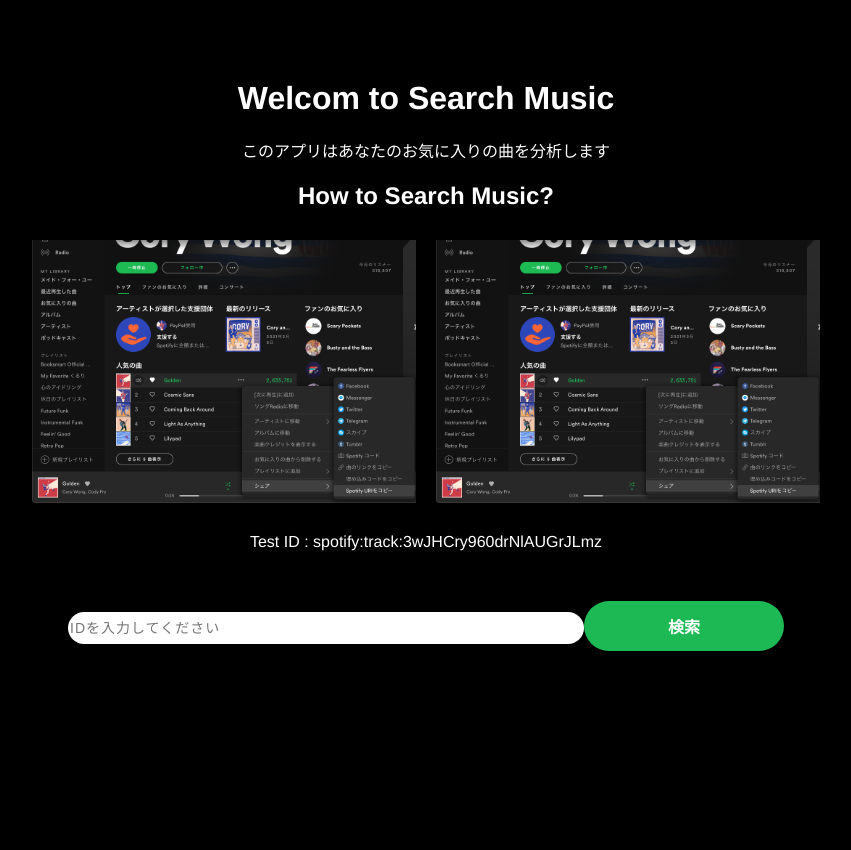
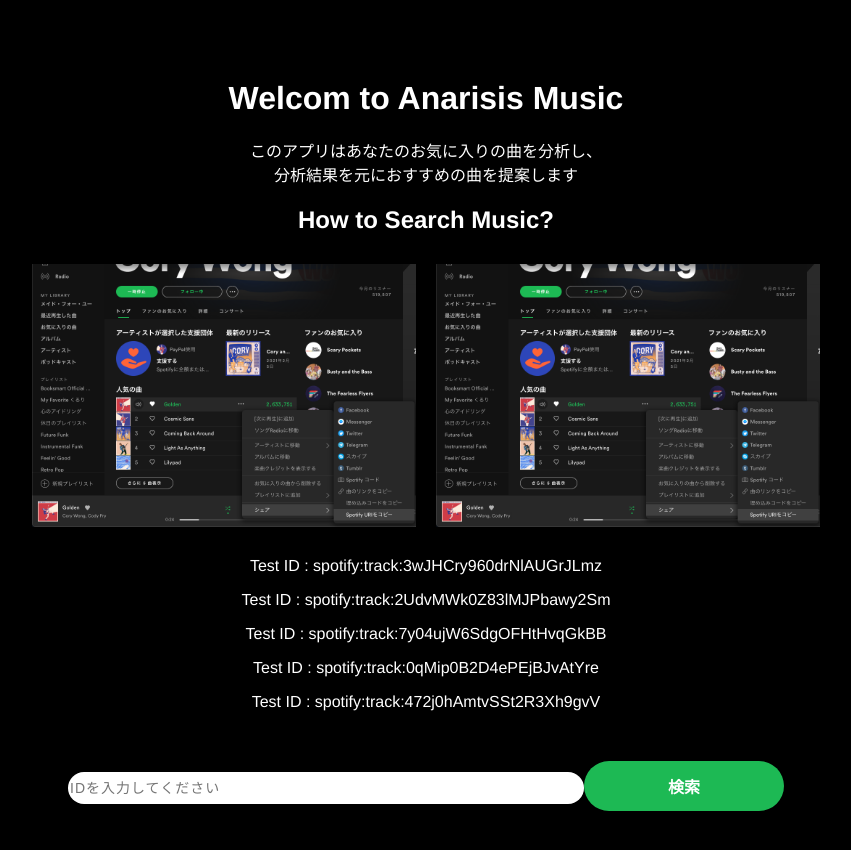
Before and after one commit to afroman09/search-music, a React (Create React App) app: page / in a window 1280 px wide. Shown: the top 850 px of the page, without its empty margins (214-1065 px from the left). Before the commit the page ends 800 px from the top, so only its background shows below. Built offline with nearby package versions, Linux system fonts and the light colour scheme.

Commit message:
スタイルの修正

```diff
--- a/src/components/ContentsView/ContentsView.js
+++ b/src/components/ContentsView/ContentsView.js
@@ -4,7 +4,6 @@
 import Style from "./ContentsView.module.scss";
 
 const ContentsView = (props) => {
-
   return (
     <div className={Style.container}>
       <div className={Style.maincontents}>
@@ -18,24 +17,15 @@
               {props.searchContents.trackName}
             </div>
           </p>
-            <ul>
-              <li>
-                danceability : {props.trackInformation.danceability}
-                (踊りやすさ)
-              </li>
-              <li>energy : {props.trackInformation.energy} (曲の過激さ) </li>
-              <li>key : {props.trackInformation.key} (楽曲のキー)</li>
-              <li>
-                loudness: {props.trackInformation.loudness}
-                (音量・音圧（db）の平均値)
-              </li>
-              <li>
-                mode : {props.trackInformation.mode} (調性
-                メジャー=1、マイナー=0)
-              </li>
-              <li>valence : {props.trackInformation.valence} (明るさ)</li>
-              <li>tempo : {props.trackInformation.tempo} (BPM)</li>
-            </ul>
+          <ul>
+            <li>danceability : {props.trackInformation.danceability} 踊りやすさ(1に近づくほど踊りやすい)</li>
+            <li>energy : {props.trackInformation.energy} 曲の過激さ(1に近づくほど過激) </li>
+            <li>key : {props.trackInformation.key}  (楽曲のキー)</li>
+            <li>loudness: {props.trackInformation.loudness} (音量・音圧（db）の平均値)</li>
+            <li>mode : {props.trackInformation.mode} (調性 メジャー=1、マイナー=0)</li>
+            <li>valence : {props.trackInformation.valence} 明るさ(1に近いほど明るい)</li>
+            <li>tempo : {props.trackInformation.tempo} BPM(曲の速さ)</li>
+          </ul>
           <ReactAudioPlayer
             className={Style.audio}
             src={props.searchContents.trackPreviewURL}
--- a/src/components/Header/Header.js
+++ b/src/components/Header/Header.js
@@ -10,9 +10,11 @@
     e.preventDefault();
     if (term === "") {
       alert("IDを入力してください");
-    } else {
+    } else if (term.startsWith("s")) {
       const ret = term.replace("spotify:track:", "");
       history.push(`/Search?query=${ret}`);
+    }else {
+      alert('IDに誤りがあります')
     }
   };
 
--- a/src/components/SimilarPage/SimilarPage.js
+++ b/src/components/SimilarPage/SimilarPage.js
@@ -1,3 +1,4 @@
+/* eslint-disable no-sequences */
 /* eslint-disable no-unused-expressions */
 /* eslint-disable jsx-a11y/alt-text */
 import React, { useState } from "react";
--- a/src/components/Templates/Home.js
+++ b/src/components/Templates/Home.js
@@ -1,18 +1,28 @@
 import React from "react";
 // import { Link } from "react-router-dom";
-import TopImg from '../Img/Top-Img1.jpeg'
+import TopImg1 from '../Img/Top-Img1.jpeg'
+// import TopImg2 from '../Img/Top-Img2.jpeg'
 import Style from './Home.module.scss'
 import Header from '../Header/Header.js'
 
 const Home = () => {
   return (
     <div className={Style.container}>
-      <h1>Welcom to Search Music</h1>
-      <p>このアプリはあなたのお気に入りの曲を分析します</p>
+      <h1>Welcom to Anarisis Music</h1>
+      <p>このアプリはあなたのお気に入りの曲を分析し、
+        <br />
+        分析結果を元におすすめの曲を提案します</p>
       <h2>How to Search Music?</h2>
-      <img className={Style.img} src={TopImg} alt="画像"/>
-      <img className={Style.img} src={TopImg} alt="画像"/>
+      <div className={Style.imgcontainer}>
+      <img className={Style.img} src={TopImg1} alt="画像"/>
+      <img className={Style.img} src={TopImg1} alt="画像"/>
+      {/* <img className={Style.img2} src={TopImg2} alt="画像"/> */}
+      </div>
       <p>Test ID : spotify:track:3wJHCry960drNlAUGrJLmz</p>
+      <p>Test ID : spotify:track:2UdvMWk0Z83lMJPbawy2Sm</p>
+      <p>Test ID : spotify:track:7y04ujW6SdgOFHtHvqGkBB</p>
+      <p>Test ID : spotify:track:0qMip0B2D4ePEjBJvAtYre</p>
+      <p>Test ID : spotify:track:472j0hAmtvSSt2R3Xh9gvV</p>
         <Header />
     </div>
   );
--- a/src/components/Templates/Home.module.scss
+++ b/src/components/Templates/Home.module.scss
@@ -1,7 +1,6 @@
 .container {
     text-align: center;
     margin: 10vh 0;
-    height: 100%;
     .img{
         padding: 10px 10px;
         width: 30%;
```
Also changed, not shown: src/components/Img/Top-Img2.jpeg (added), 1 other file (tests, documents, lock files or other folders).
